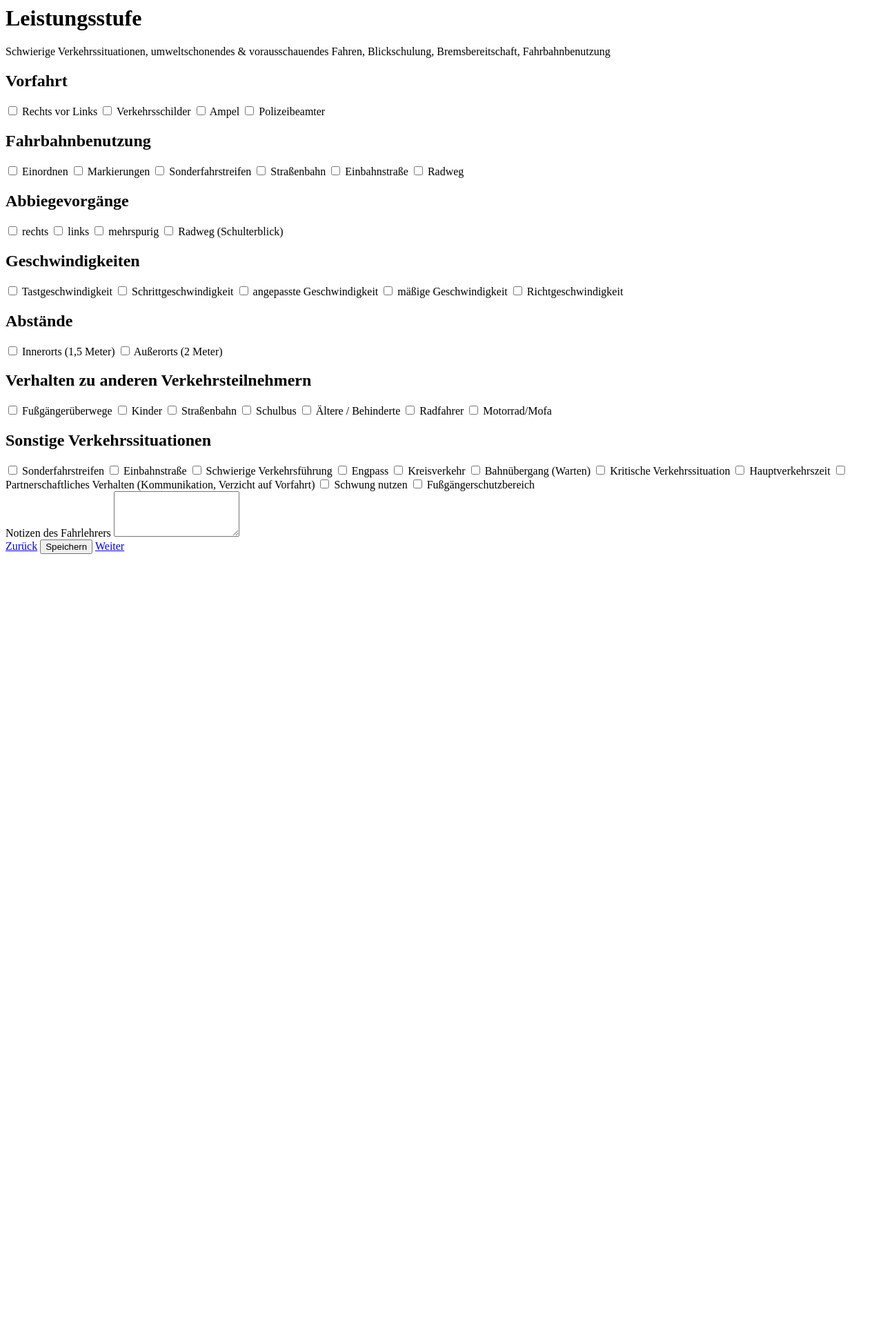
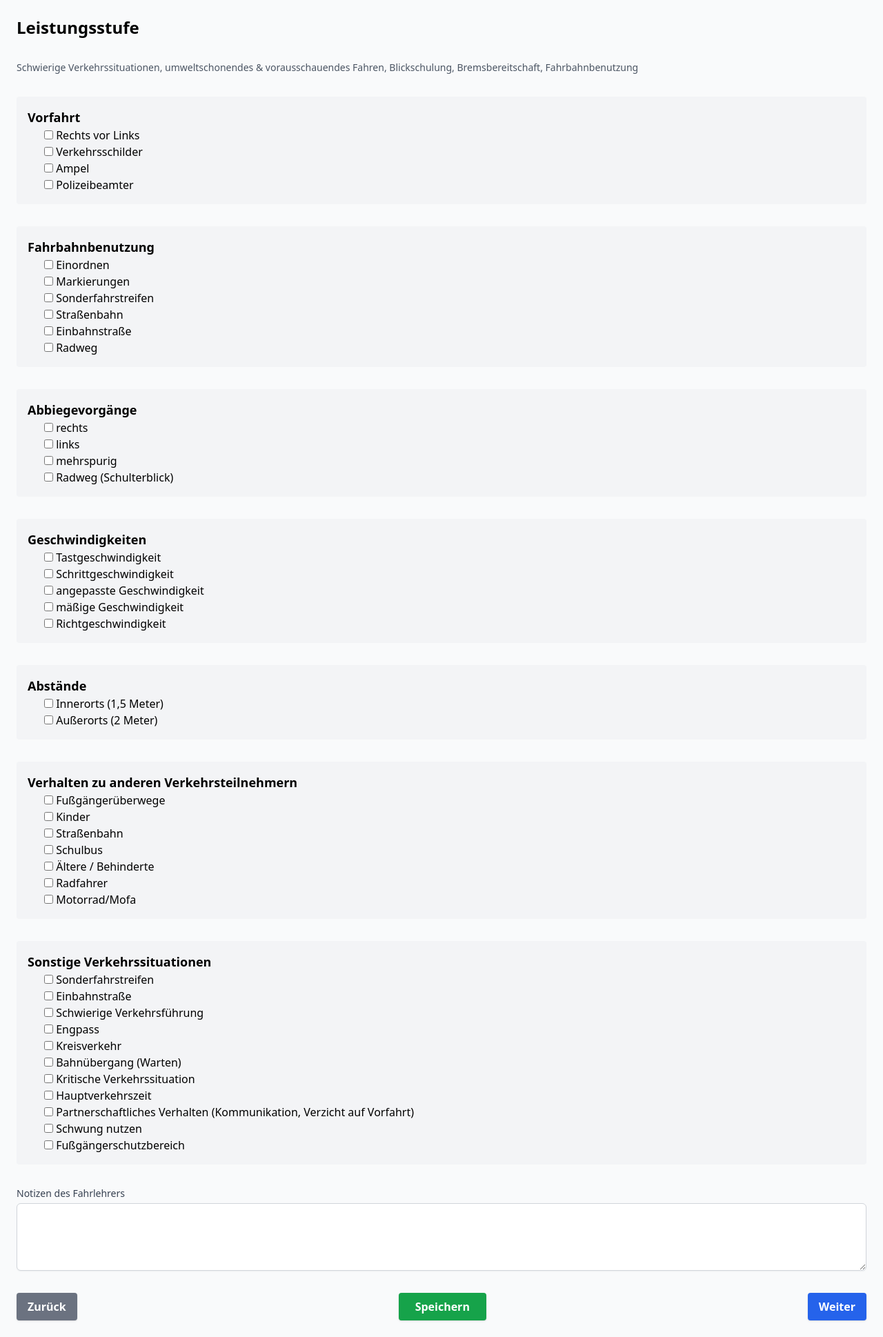
Before and after one commit to eyfahrlehrer/schuelerakte, a Flask app: page /leistungsstufe in a window 1280 px wide. Shown: the whole page at 69% size. Before the commit the page ends 803 px from the top, so only its background shows below. Run offline with Flask 3, Linux system fonts and the light colour scheme; some libraries are stand-ins or nearby versions.

Commit message:
Update leistungsstufe.html

```diff
--- a/templates/leistungsstufe.html
+++ b/templates/leistungsstufe.html
@@ -1,107 +1,115 @@
-<div class="max-w-7xl mx-auto p-6">
-  <h1 class="text-2xl font-bold mb-2 text-gray-800">Leistungsstufe</h1>
-  <p class="text-sm italic text-gray-500 mb-6">Schwierige Verkehrssituationen, umweltschonendes &amp; vorausschauendes Fahren, Blickschulung, Bremsbereitschaft, Fahrbahnbenutzung</p>
+<!DOCTYPE html>
+<html lang="de">
+<head>
+  <meta charset="UTF-8">
+  <title>Leistungsstufe</title>
+  <script src="https://cdn.tailwindcss.com"></script>
+</head>
+<body class="bg-gray-50 p-6">
+  <form method="POST" class="space-y-8">
+    <h1 class="text-2xl font-bold">Leistungsstufe</h1>
+    <p class="text-sm text-gray-600 mb-4">Schwierige Verkehrssituationen, umweltschonendes &amp; vorausschauendes Fahren, Blickschulung, Bremsbereitschaft, Fahrbahnbenutzung</p>
 
-  <form method="POST" class="space-y-6">
-    <!-- Abschnitt: Vorfahrt -->
-    <div class="bg-blue-50 p-4 rounded shadow">
-      <h2 class="text-blue-800 font-semibold mb-2">Vorfahrt</h2>
-      <div class="grid grid-cols-1 md:grid-cols-2 gap-4 pl-4">
-        <label><input type="checkbox" name="rechts_vor_links"> Rechts vor Links</label>
-        <label><input type="checkbox" name="verkehrsschilder"> Verkehrsschilder</label>
-        <label><input type="checkbox" name="ampel"> Ampel</label>
+    <!-- Vorfahrt -->
+    <div class="bg-gray-100 p-4 rounded">
+      <h2 class="font-semibold text-lg">Vorfahrt</h2>
+      <div class="ml-6 space-y-2">
+        <label><input type="checkbox" name="rechts_vor_links"> Rechts vor Links</label><br>
+        <label><input type="checkbox" name="verkehrsschilder"> Verkehrsschilder</label><br>
+        <label><input type="checkbox" name="ampel"> Ampel</label><br>
         <label><input type="checkbox" name="polizeibeamter"> Polizeibeamter</label>
       </div>
     </div>
 
-    <!-- Abschnitt: Fahrbahnbenutzung -->
-    <div class="bg-green-50 p-4 rounded shadow">
-      <h2 class="text-green-800 font-semibold mb-2">Fahrbahnbenutzung</h2>
-      <div class="grid grid-cols-1 md:grid-cols-2 gap-4 pl-4">
-        <label><input type="checkbox" name="einordnen"> Einordnen</label>
-        <label><input type="checkbox" name="markierungen"> Markierungen</label>
-        <label><input type="checkbox" name="sonderfahrstreifen"> Sonderfahrstreifen</label>
-        <label><input type="checkbox" name="strassenbahn"> Straßenbahn</label>
-        <label><input type="checkbox" name="einbahnstrasse"> Einbahnstraße</label>
+    <!-- Fahrbahnbenutzung -->
+    <div class="bg-gray-100 p-4 rounded">
+      <h2 class="font-semibold text-lg">Fahrbahnbenutzung</h2>
+      <div class="ml-6 space-y-2">
+        <label><input type="checkbox" name="einordnen"> Einordnen</label><br>
+        <label><input type="checkbox" name="markierungen"> Markierungen</label><br>
+        <label><input type="checkbox" name="sonderfahrstreifen"> Sonderfahrstreifen</label><br>
+        <label><input type="checkbox" name="strassenbahn"> Straßenbahn</label><br>
+        <label><input type="checkbox" name="einbahnstrasse"> Einbahnstraße</label><br>
         <label><input type="checkbox" name="radweg"> Radweg</label>
       </div>
     </div>
 
-    <!-- Abschnitt: Abbiegevorgänge -->
-    <div class="bg-yellow-50 p-4 rounded shadow">
-      <h2 class="text-yellow-800 font-semibold mb-2">Abbiegevorgänge</h2>
-      <div class="grid grid-cols-1 md:grid-cols-2 gap-4 pl-4">
-        <label><input type="checkbox" name="abbiegen_rechts"> rechts</label>
-        <label><input type="checkbox" name="abbiegen_links"> links</label>
-        <label><input type="checkbox" name="mehrspurig"> mehrspurig</label>
+    <!-- Abbiegevorgänge -->
+    <div class="bg-gray-100 p-4 rounded">
+      <h2 class="font-semibold text-lg">Abbiegevorgänge</h2>
+      <div class="ml-6 space-y-2">
+        <label><input type="checkbox" name="abbiegen_rechts"> rechts</label><br>
+        <label><input type="checkbox" name="abbiegen_links"> links</label><br>
+        <label><input type="checkbox" name="mehrspurig"> mehrspurig</label><br>
         <label><input type="checkbox" name="radweg_schulterblick"> Radweg (Schulterblick)</label>
       </div>
     </div>
 
-    <!-- Abschnitt: Geschwindigkeiten -->
-    <div class="bg-purple-50 p-4 rounded shadow">
-      <h2 class="text-purple-800 font-semibold mb-2">Geschwindigkeiten</h2>
-      <div class="grid grid-cols-1 md:grid-cols-2 gap-4 pl-4">
-        <label><input type="checkbox" name="tastgeschwindigkeit"> Tastgeschwindigkeit</label>
-        <label><input type="checkbox" name="schrittgeschwindigkeit"> Schrittgeschwindigkeit</label>
-        <label><input type="checkbox" name="angepasst"> angepasste Geschwindigkeit</label>
-        <label><input type="checkbox" name="maessig"> mäßige Geschwindigkeit</label>
+    <!-- Geschwindigkeiten -->
+    <div class="bg-gray-100 p-4 rounded">
+      <h2 class="font-semibold text-lg">Geschwindigkeiten</h2>
+      <div class="ml-6 space-y-2">
+        <label><input type="checkbox" name="tastgeschwindigkeit"> Tastgeschwindigkeit</label><br>
+        <label><input type="checkbox" name="schrittgeschwindigkeit"> Schrittgeschwindigkeit</label><br>
+        <label><input type="checkbox" name="angepasste_geschwindigkeit"> angepasste Geschwindigkeit</label><br>
+        <label><input type="checkbox" name="maessige_geschwindigkeit"> mäßige Geschwindigkeit</label><br>
         <label><input type="checkbox" name="richtgeschwindigkeit"> Richtgeschwindigkeit</label>
       </div>
     </div>
 
-    <!-- Abschnitt: Abstände -->
-    <div class="bg-indigo-50 p-4 rounded shadow">
-      <h2 class="text-indigo-800 font-semibold mb-2">Abstände</h2>
-      <div class="grid grid-cols-1 md:grid-cols-2 gap-4 pl-4">
-        <label><input type="checkbox" name="abstand_innerorts"> Innerorts (1,5 Meter)</label>
+    <!-- Abstände -->
+    <div class="bg-gray-100 p-4 rounded">
+      <h2 class="font-semibold text-lg">Abstände</h2>
+      <div class="ml-6 space-y-2">
+        <label><input type="checkbox" name="abstand_innerorts"> Innerorts (1,5 Meter)</label><br>
         <label><input type="checkbox" name="abstand_ausserorts"> Außerorts (2 Meter)</label>
       </div>
     </div>
 
-    <!-- Abschnitt: Verhalten zu anderen Verkehrsteilnehmern -->
-    <div class="bg-pink-50 p-4 rounded shadow">
-      <h2 class="text-pink-800 font-semibold mb-2">Verhalten zu anderen Verkehrsteilnehmern</h2>
-      <div class="grid grid-cols-1 md:grid-cols-2 gap-4 pl-4">
-        <label><input type="checkbox" name="fussgaenger"> Fußgängerüberwege</label>
-        <label><input type="checkbox" name="kinder"> Kinder</label>
-        <label><input type="checkbox" name="strassenbahn"> Straßenbahn</label>
-        <label><input type="checkbox" name="schulbus"> Schulbus</label>
-        <label><input type="checkbox" name="aeltere"> Ältere / Behinderte</label>
-        <label><input type="checkbox" name="radfahrer"> Radfahrer</label>
+    <!-- Verhalten zu anderen Verkehrsteilnehmern -->
+    <div class="bg-gray-100 p-4 rounded">
+      <h2 class="font-semibold text-lg">Verhalten zu anderen Verkehrsteilnehmern</h2>
+      <div class="ml-6 space-y-2">
+        <label><input type="checkbox" name="fussgaenger"> Fußgängerüberwege</label><br>
+        <label><input type="checkbox" name="kinder"> Kinder</label><br>
+        <label><input type="checkbox" name="strassenbahn"> Straßenbahn</label><br>
+        <label><input type="checkbox" name="schulbus"> Schulbus</label><br>
+        <label><input type="checkbox" name="aeltere"> Ältere / Behinderte</label><br>
+        <label><input type="checkbox" name="radfahrer"> Radfahrer</label><br>
         <label><input type="checkbox" name="mofa"> Motorrad/Mofa</label>
       </div>
     </div>
 
-    <!-- Abschnitt: Sonstige Verkehrssituationen -->
-    <div class="bg-red-50 p-4 rounded shadow">
-      <h2 class="text-red-800 font-semibold mb-2">Sonstige Verkehrssituationen</h2>
-      <div class="grid grid-cols-1 md:grid-cols-2 gap-4 pl-4">
-        <label><input type="checkbox" name="sv_sonderfahrstreifen"> Sonderfahrstreifen</label>
-        <label><input type="checkbox" name="sv_einbahnstrasse"> Einbahnstraße</label>
-        <label><input type="checkbox" name="sv_schwierig"> Schwierige Verkehrsführung</label>
-        <label><input type="checkbox" name="sv_engpass"> Engpass</label>
-        <label><input type="checkbox" name="sv_kreisverkehr"> Kreisverkehr</label>
-        <label><input type="checkbox" name="sv_bahnuebergang"> Bahnübergang (Warten)</label>
-        <label><input type="checkbox" name="sv_kritisch"> Kritische Verkehrssituation</label>
-        <label><input type="checkbox" name="sv_hauptverkehr"> Hauptverkehrszeit</label>
-        <label><input type="checkbox" name="sv_partnerschaft"> Partnerschaftliches Verhalten (Kommunikation, Verzicht auf Vorfahrt)</label>
-        <label><input type="checkbox" name="sv_schwung"> Schwung nutzen</label>
-        <label><input type="checkbox" name="sv_fussgaenger"> Fußgängerschutzbereich</label>
+    <!-- Sonstige Verkehrssituationen -->
+    <div class="bg-gray-100 p-4 rounded">
+      <h2 class="font-semibold text-lg">Sonstige Verkehrssituationen</h2>
+      <div class="ml-6 space-y-2">
+        <label><input type="checkbox" name="sonderfahrstreifen"> Sonderfahrstreifen</label><br>
+        <label><input type="checkbox" name="einbahnstrasse"> Einbahnstraße</label><br>
+        <label><input type="checkbox" name="schwierige"> Schwierige Verkehrsführung</label><br>
+        <label><input type="checkbox" name="engpass"> Engpass</label><br>
+        <label><input type="checkbox" name="kreisverkehr"> Kreisverkehr</label><br>
+        <label><input type="checkbox" name="bahnuebergang"> Bahnübergang (Warten)</label><br>
+        <label><input type="checkbox" name="kritisch"> Kritische Verkehrssituation</label><br>
+        <label><input type="checkbox" name="hauptverkehrszeit"> Hauptverkehrszeit</label><br>
+        <label><input type="checkbox" name="partnerschaft"> Partnerschaftliches Verhalten (Kommunikation, Verzicht auf Vorfahrt)</label><br>
+        <label><input type="checkbox" name="schwung"> Schwung nutzen</label><br>
+        <label><input type="checkbox" name="fussgaengerschutz"> Fußgängerschutzbereich</label>
       </div>
     </div>
 
-    <!-- Notizen des Fahrlehrers -->
-    <div class="mt-6">
-      <label for="notizen" class="block font-semibold text-gray-700 mb-2">Notizen des Fahrlehrers</label>
-      <textarea name="notizen" id="notizen" rows="4" class="w-full border border-gray-300 rounded p-2"></textarea>
+    <!-- Notizen -->
+    <div>
+      <label for="notizen" class="block text-sm font-medium text-gray-700">Notizen des Fahrlehrers</label>
+      <textarea name="notizen" rows="4" class="mt-1 block w-full border border-gray-300 rounded-md shadow-sm"></textarea>
     </div>
 
-    <!-- Buttons -->
-    <div class="flex justify-between mt-6">
-      <a href="{{ url_for('aufbaustufe') }}" class="bg-gray-500 hover:bg-gray-600 text-white font-semibold py-2 px-4 rounded">Zurück</a>
-      <button type="submit" class="bg-green-600 hover:bg-green-700 text-white font-semibold py-2 px-6 rounded">Speichern</button>
-      <a href="{{ url_for('grundstufe') }}" class="bg-blue-600 hover:bg-blue-700 text-white font-semibold py-2 px-4 rounded">Weiter</a>
+    <!-- Navigation -->
+    <div class="flex flex-col md:flex-row justify-between items-center gap-4">
+      <a href="{{ url_for('aufbaustufe') }}" class="bg-gray-500 hover:bg-gray-600 text-white font-semibold py-2 px-4 rounded shadow w-full md:w-auto text-center">Zurück</a>
+      <button type="submit" class="bg-green-600 hover:bg-green-700 text-white font-semibold py-2 px-6 rounded shadow w-full md:w-auto">Speichern</button>
+      <a href="{{ url_for('grundstufe') }}" class="bg-blue-600 hover:bg-blue-700 text-white font-semibold py-2 px-4 rounded shadow w-full md:w-auto text-center">Weiter</a>
     </div>
   </form>
-</div>
+</body>
+</html>
```
